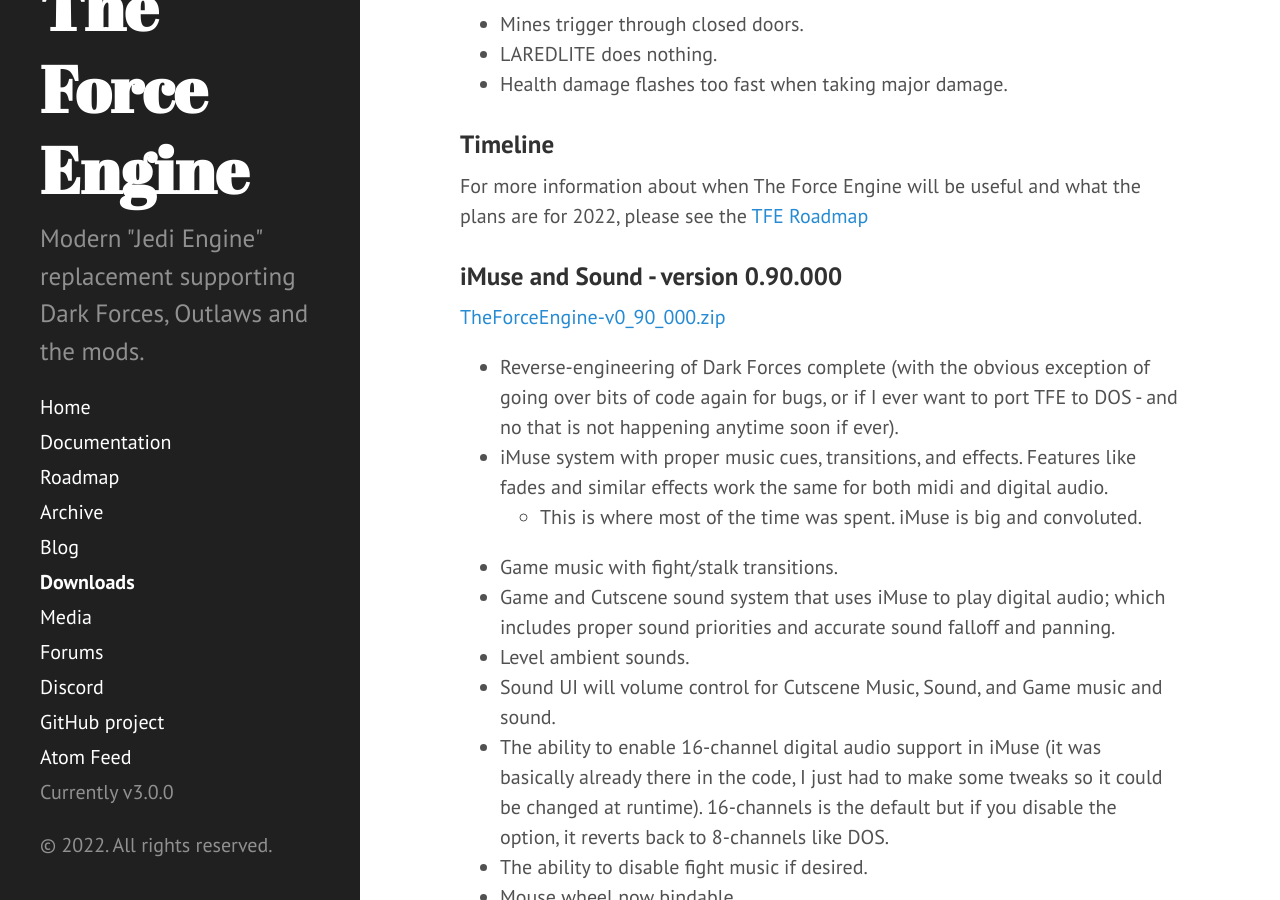
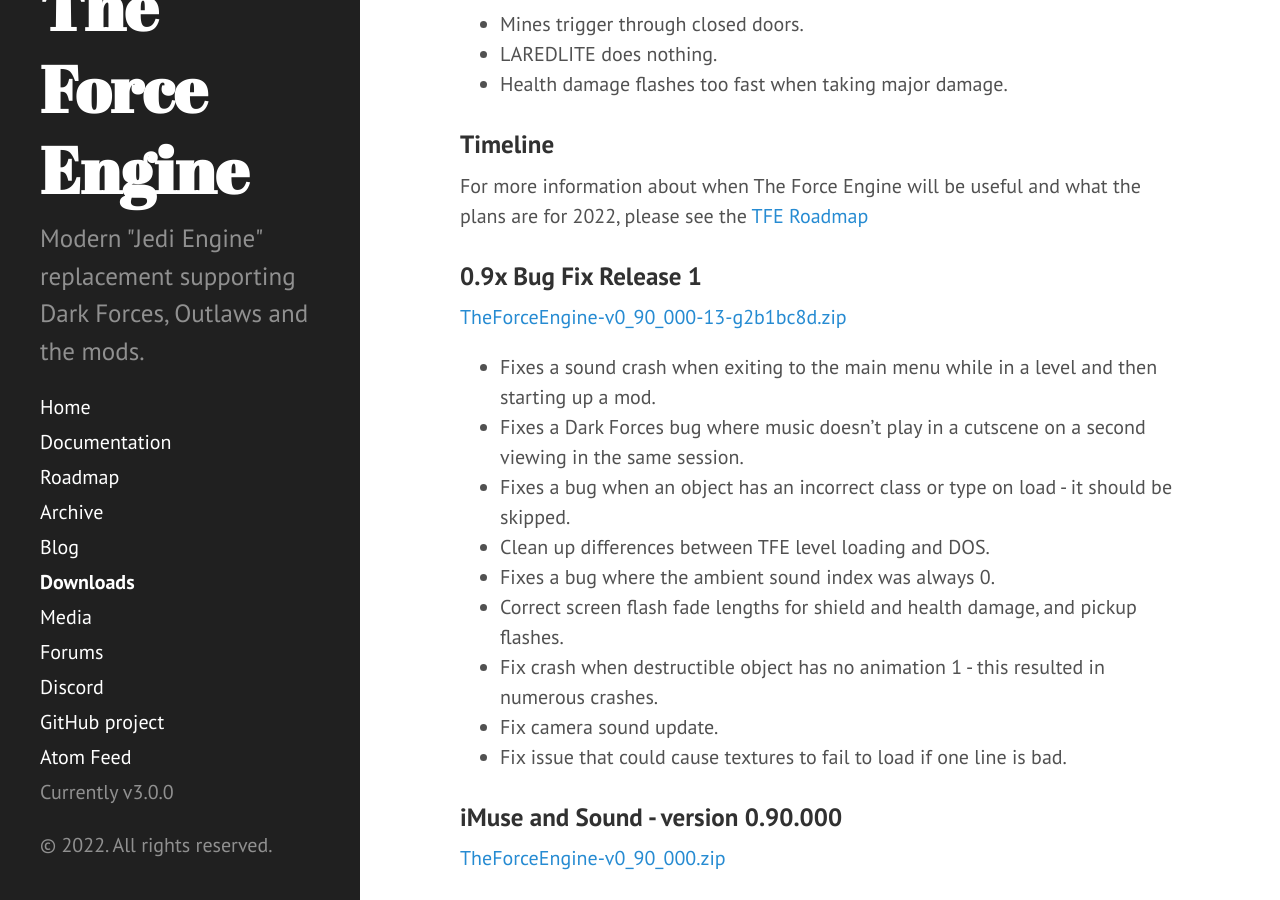
Before and after one commit to TheForceEngine/TheForceEngine.github.io, a Jekyll site: the page built from downloads.md, in a window 1280 px wide and 900 px high, scrolled down 282 px. Built offline with Jekyll 4.4.1, drawn with Linux system fonts in a browser that asks for light colours.

Commit message:
Update downloads.md

```diff
--- a/downloads.md
+++ b/downloads.md
@@ -13,6 +13,18 @@
 
 ### Timeline
 For more information about when The Force Engine will be useful and what the plans are for 2022, please see the [TFE Roadmap](Roadmap.md)
+
+### 0.9x Bug Fix Release 1
+[TheForceEngine-v0_90_000-13-g2b1bc8d.zip](archive/TheForceEngine-v0_90_000-13-g2b1bc8d.zip) <br>
+* Fixes a sound crash when exiting to the main menu while in a level and then starting up a mod.
+* Fixes a Dark Forces bug where music doesn't play in a cutscene on a second viewing in the same session.
+* Fixes a bug when an object has an incorrect class or type on load - it should be skipped.
+* Clean up differences between TFE level loading and DOS.
+* Fixes a bug where the ambient sound index was always 0.
+* Correct screen flash fade lengths for shield and health damage, and pickup flashes.
+* Fix crash when destructible object has no animation 1 - this resulted in numerous crashes.
+* Fix camera sound update.
+* Fix issue that could cause textures to fail to load if one line is bad.
 
 ### iMuse and Sound - version 0.90.000
 [TheForceEngine-v0_90_000.zip](archive/TheForceEngine-v0_90_000.zip) <br>
```
